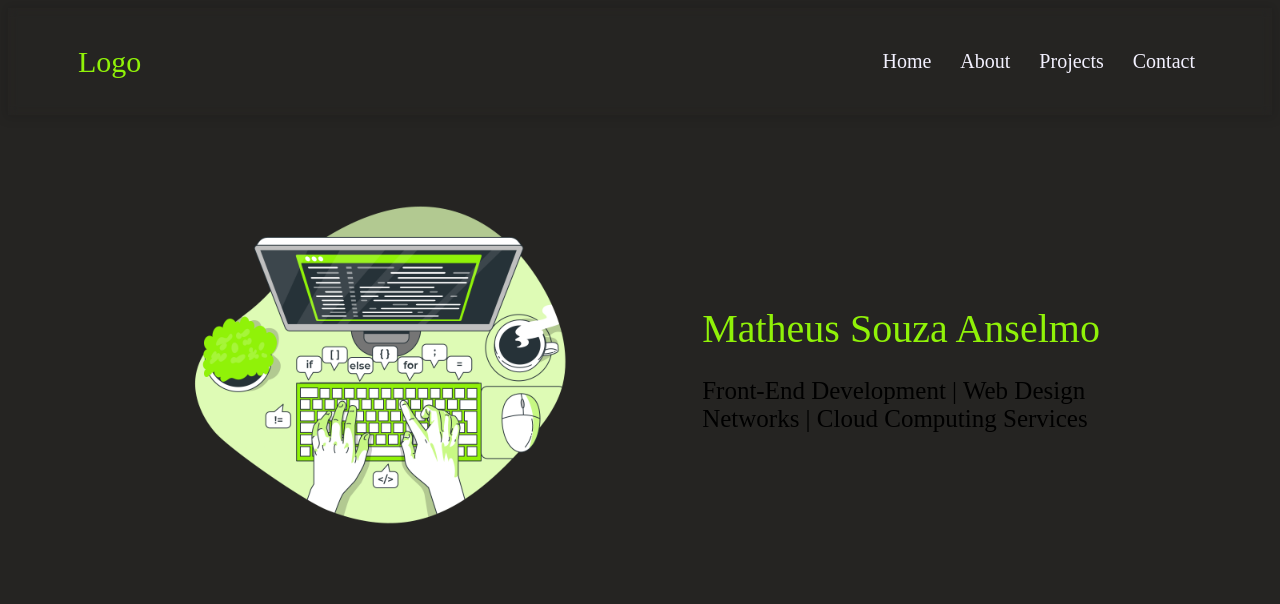
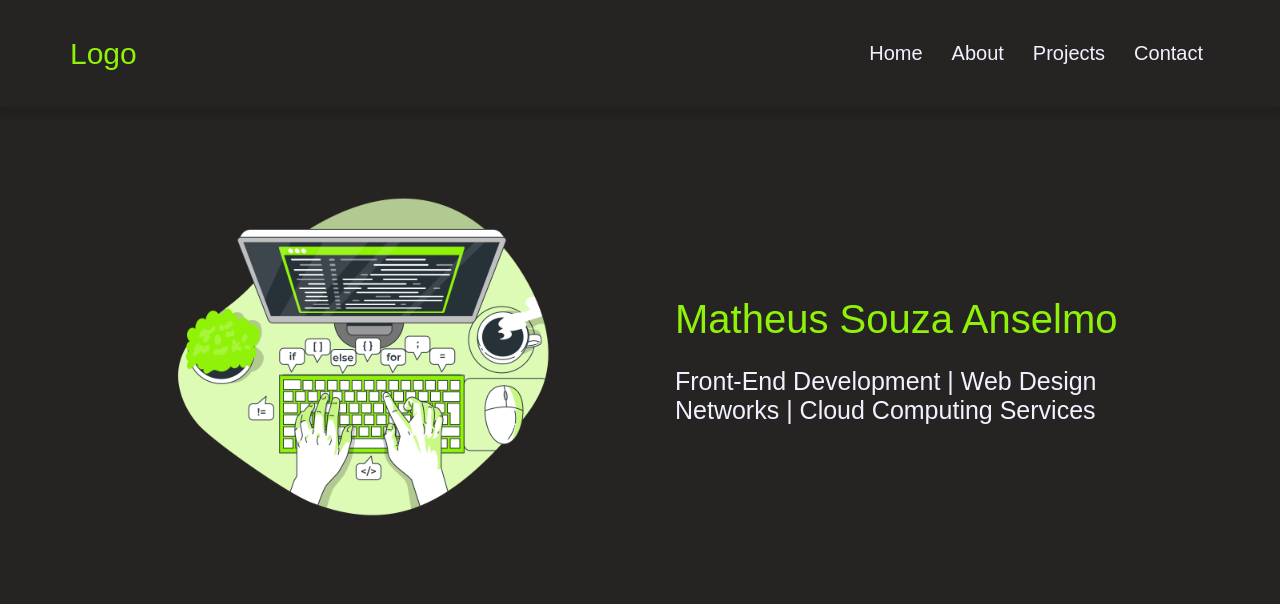
Before and after one commit to anselmosz/anselmosz, a plain HTML site: page docs/index.html in a window 1280 px wide. Shown: the top 604 px of the page. Drawn offline with Linux system fonts and the light colour scheme.

Commit message:
Update global.css

```diff
--- a/docs/assets/styles/global.css
+++ b/docs/assets/styles/global.css
@@ -2,14 +2,18 @@
 /*
   Arquivo de configuração geral da página.
 
-  - Como não queria fazer páginas separadas para cada tópico, desenvolvi a página como landing page, separando apenas os arquivos de estilização.
+  - Como não queria fazer páginas separadas para cada tópico, desenvolvi a página como landing page, separando apenas os arquivos de estilização com diferentes configurações ("global", "home" e "brakpoints")
 */
+@import url(breakpoints.css);
 
 :root {
   font-size: 62.5%;
 }
 
 body {
+  margin: 0;
+  font-family: Arial, Helvetica, sans-serif;
+  color: #f3f1ff;
   background-color: #252422;
 
   ul, li, a {
@@ -23,7 +27,6 @@ body {
   }
 }
 
-
 /* Header configurations */
 header {
   position: sticky;
@@ -31,7 +34,7 @@ header {
   max-width: 100%;
   background-color: transparent;
   backdrop-filter: blur(5px);
-  box-shadow: 0 0 10px 4px rgba(0, 0, 0, 0.1);
+  box-shadow: 0 0 4px 10px rgba(0, 0, 0, 0.1);
   z-index: 1000;
 
   nav {
```
